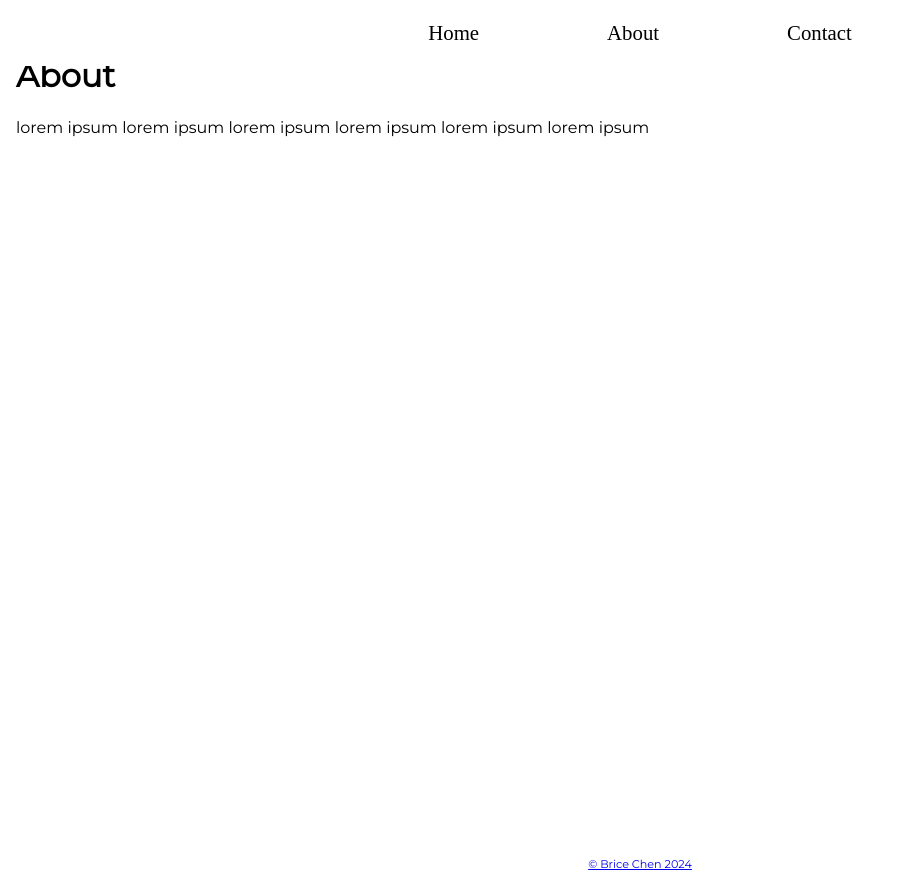
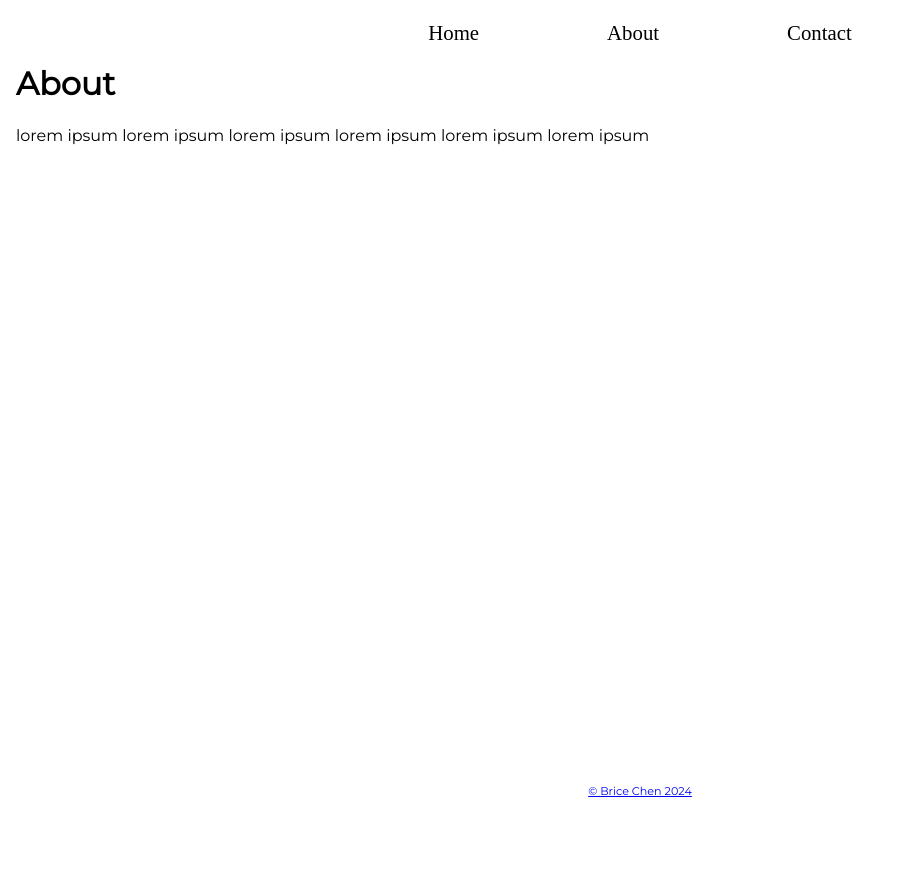
Before and after one commit to bChen-95/christianMS, a React (Vite) app: page /about in a window 1280 px wide. Shown: the whole page, without its empty margins (0-899 px from the left). After the commit the page ends 800 px from the top, so only its background shows below. Built offline with nearby package versions, Linux system fonts and the light colour scheme.

Commit message:
fix margin for footer to keep footer at bottom

```diff
--- /dev/null
+++ b/src/scss/base/_variables.scss
@@ -0,0 +1 @@
+$aboutMargin: calc(4rem + 16.8px);
--- a/src/scss/components/_aboutPage.scss
+++ b/src/scss/components/_aboutPage.scss
@@ -1,4 +1,6 @@
+@use '../base/variables' as *;
+
 .about-page{
-    height: 100dvh;
-    margin: 3.5rem 1rem 0;
+    height: calc(100dvh - $aboutMargin);
+    margin: 4rem 1rem 0;
 }
--- a/styles.css
+++ b/styles.css
@@ -261,8 +261,8 @@
 }
 
 .about-page {
-  height: 100dvh;
-  margin: 3.5rem 1rem 0;
+  height: calc(100dvh - (4rem + 16.8px));
+  margin: 4rem 1rem 0;
 }
 
 h1,
```
Also changed, not shown: 1 other file (tests, documents, lock files or other folders).
